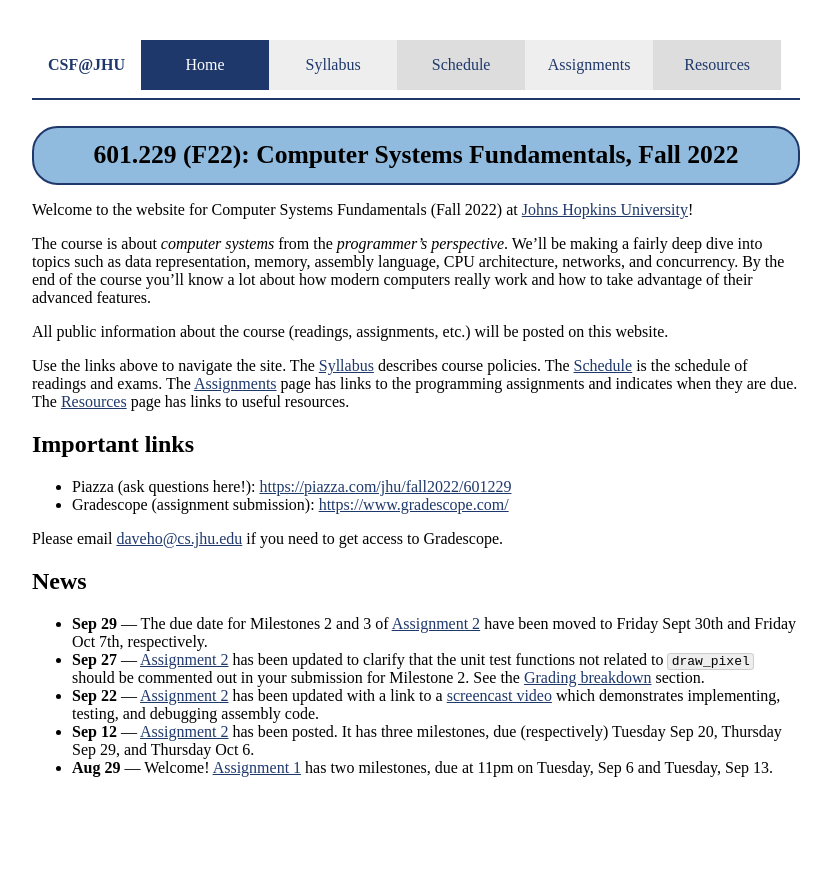
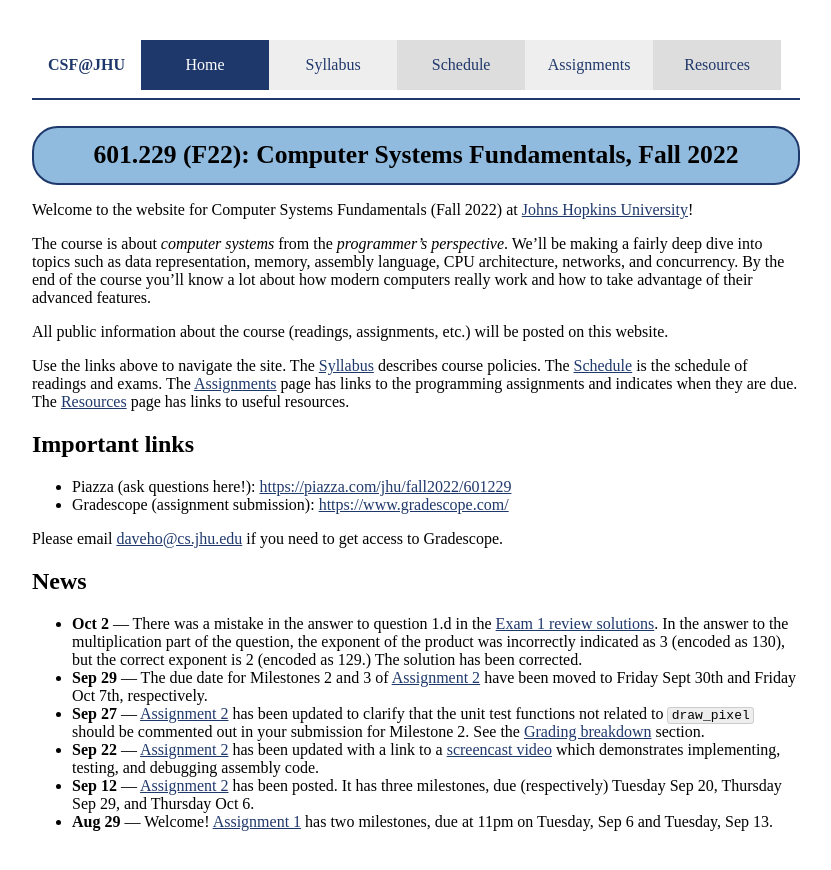
Before and after one commit to jhucsf/fall2022, a Jekyll site: the page built from index.md, in a window 1280 px wide. Shown: the top 870 px of the page, without its empty margins (224-1055 px from the left). Built offline with Jekyll 4.4.1, drawn with Linux system fonts in a browser that asks for light colours.

Commit message:
fix to exam 1 review solutions

```diff
--- a/index.md
+++ b/index.md
@@ -32,6 +32,12 @@ Please email <daveho@cs.jhu.edu> if you need to get access to Gradescope.
 
 ## News
 
+* **Oct 2** — There was a mistake in the answer to question 1.d in the
+  [Exam 1 review solutions](resources/exam1review-solutions.html).
+  In the answer to the multiplication part of the question, the
+  exponent of the product was incorrectly indicated as 3 (encoded
+  as 130), but the correct exponent is 2 (encoded as 129.)
+  The solution has been corrected.
 * **Sep 29** — The due date for Milestones 2 and 3 of [Assignment 2](assign/assign02.html)
   have been moved to Friday Sept 30th and Friday Oct 7th, respectively.
 * **Sep 27** — [Assignment 2](assign/assign02.html) has been updated to clarify
```
Also changed, not shown: resources/exam1review-solutions.md (+3 -3 lines).
